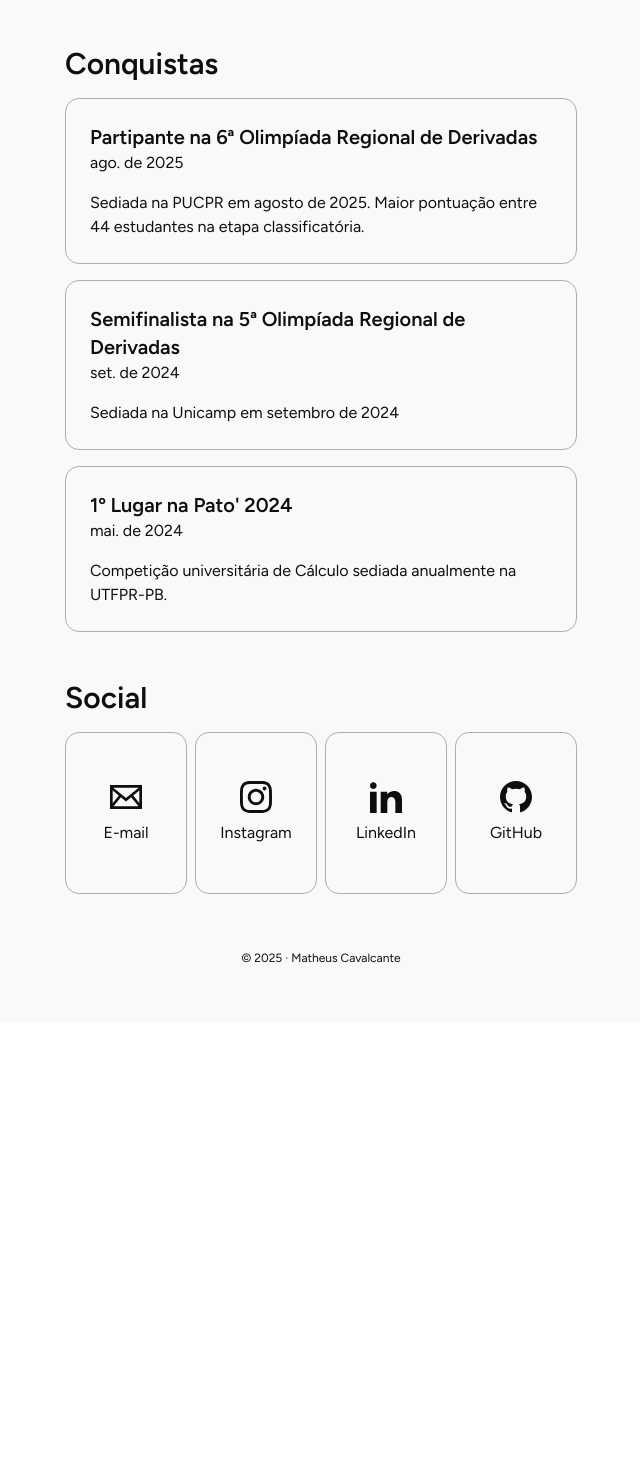
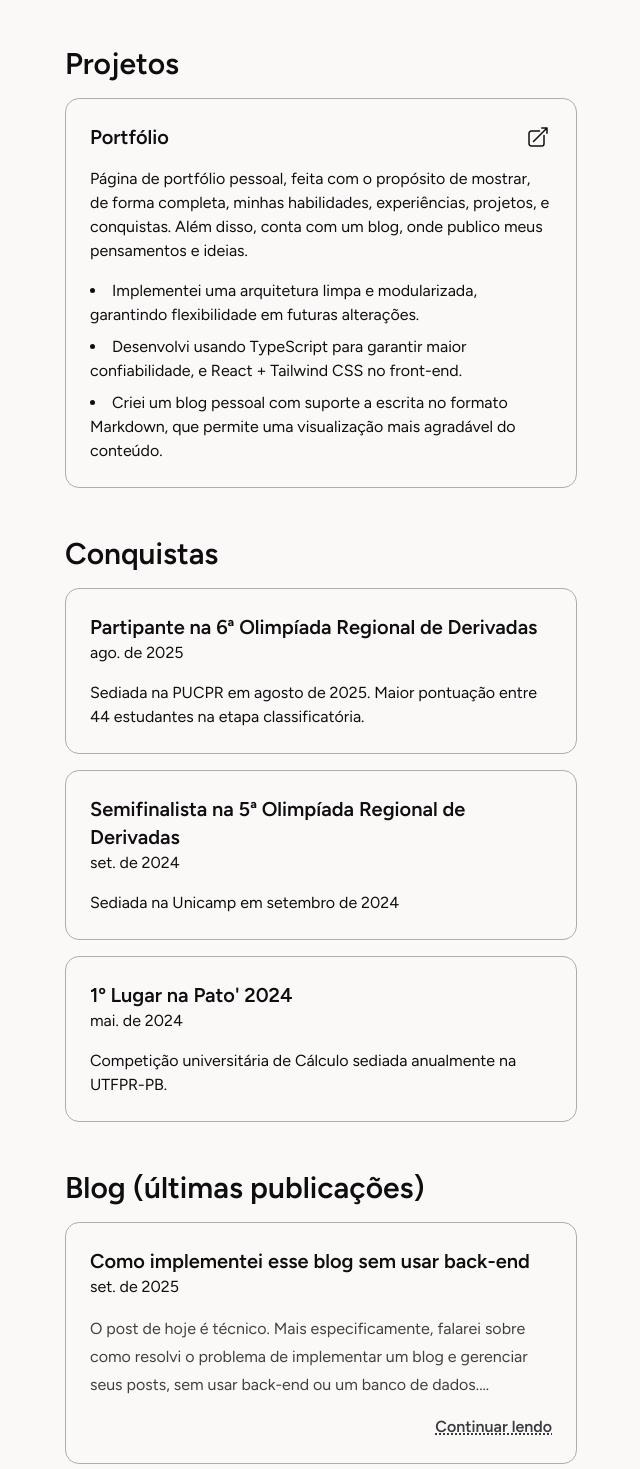
Before and after one commit to mcavalcantes/portfolio, a React (Vite) app: page / in a window 1280 px wide. Shown: the part 1581-3050 px from the top of the page, without its empty margins (319-959 px from the left). Before the commit the page ends 2603 px from the top, so only its background shows below. Built offline with nearby package versions, Linux system fonts and the light colour scheme.

Commit message:
created two new sections and optimized preview rendering for blog posts

```diff
--- /dev/null
+++ b/src/components/svgs/heroicons/ArrowTopRightOnSquare.tsx
@@ -0,0 +1,22 @@
+export function ArrowTopRightOnSquare({
+  className = "size-6",
+}: {
+  className?: string;
+}) {
+  return (
+    <svg
+      xmlns="http://www.w3.org/2000/svg"
+      fill="none"
+      viewBox="0 0 24 24"
+      strokeWidth={1.5}
+      stroke="currentColor"
+      className={className}
+    >
+      <path
+        strokeLinecap="round"
+        strokeLinejoin="round"
+        d="M13.5 6H5.25A2.25 2.25 0 0 0 3 8.25v10.5A2.25 2.25 0 0 0 5.25 21h10.5A2.25 2.25 0 0 0 18 18.75V10.5m-10.5 6L21 3m0 0h-5.25M21 3v5.25"
+      />
+    </svg>
+  );
+}
--- a/src/components/svgs/heroicons/index.ts
+++ b/src/components/svgs/heroicons/index.ts
@@ -1,3 +1,4 @@
 export * from "./ArrowDownTray";
 export * from "./Sun";
 export * from "./Moon";
+export * from "./ArrowTopRightOnSquare";
--- a/src/data/index.ts
+++ b/src/data/index.ts
@@ -1,4 +1,6 @@
 export * from "./skills";
 export * from "./experiences";
+export * from "./projects";
 export * from "./achievements";
+export * from "./posts";
 export * from "./socials";
--- a/src/data/projects.ts
+++ b/src/data/projects.ts
@@ -1 +1,18 @@
-// future stuff
+export const PROJECTS: {
+  link: string;
+  title: string;
+  description: string;
+  bullets: string[];
+}[] = [
+  {
+    link: "https://cavalcante.netlify.app/",
+    title: "Portfólio",
+    description:
+      "Página de portfólio pessoal, feita com o propósito de mostrar, de forma completa, minhas habilidades, experiências, projetos, e conquistas. Além disso, conta com um blog, onde publico meus pensamentos e ideias.",
+    bullets: [
+      "Implementei uma arquitetura limpa e modularizada, garantindo flexibilidade em futuras alterações.",
+      "Desenvolvi usando TypeScript para garantir maior confiabilidade, e React + Tailwind CSS no front-end.",
+      "Criei um blog pessoal com suporte a escrita no formato Markdown, que permite uma visualização mais agradável do conteúdo.",
+    ],
+  },
+];
--- a/src/pages/blog.tsx
+++ b/src/pages/blog.tsx
@@ -1,4 +1,4 @@
-import { POSTS } from "@/data/posts";
+import { POSTS } from "@/data";
 import Markdown from "react-markdown";
 import remarkGfm from "remark-gfm";
 
@@ -26,7 +26,7 @@ export function Blog() {
                 </div>
                 <div className="prose prose-neutral dark:prose-invert line-clamp-5 max-w-none md:line-clamp-4 xl:line-clamp-3">
                   <Markdown remarkPlugins={[remarkGfm]}>
-                    {post.content}
+                    {post.content.slice(0, 300) + "..."}
                   </Markdown>
                 </div>
                 <div className="flex justify-end">
--- a/src/pages/home.tsx
+++ b/src/pages/home.tsx
@@ -1,7 +1,21 @@
 import { Header } from "../components/Header";
 import { Footer } from "../components/Footer";
 
-import { SKILLS, EXPERIENCES, ACHIEVEMENTS, SOCIALS } from "../data";
+import { Link } from "react-router";
+import { ArrowTopRightOnSquare } from "@/components/svgs/heroicons";
+
+import {
+  SKILLS,
+  EXPERIENCES,
+  PROJECTS,
+  ACHIEVEMENTS,
+  POSTS,
+  SOCIALS,
+} from "../data";
+
+import Markdown from "react-markdown";
+import remarkGfm from "remark-gfm";
+
 import { formatDateShort } from "../lib/formatDateShort";
 
 import SplitText from "../components/SplitText";
@@ -83,6 +97,34 @@ export function Home() {
         </section>
 
         <section className="flex flex-col">
+          <h2 className="py-4 text-3xl font-semibold">Projetos</h2>
+          <ul className="flex flex-col gap-4">
+            {PROJECTS.map((project, index) => (
+              <li key={index}>
+                <div className="flex flex-col gap-4 rounded-xl border border-(--gray-5) p-6 dark:border-(--gray-4)">
+                  <div className="flex items-center justify-between">
+                    <h3 className="text-xl font-semibold">{project.title}</h3>
+                    <a
+                      href={project.link}
+                      target="_blank"
+                      className="rounded p-0.5 transition hover:bg-(--gray-8) dark:hover:bg-(--gray-1)"
+                    >
+                      <ArrowTopRightOnSquare />
+                    </a>
+                  </div>
+                  <p>{project.description}</p>
+                  <ul className="flex list-inside list-disc flex-col gap-2">
+                    {project.bullets.map((bullet, index) => (
+                      <li key={index}>{bullet}</li>
+                    ))}
+                  </ul>
+                </div>
+              </li>
+            ))}
+          </ul>
+        </section>
+
+        <section className="flex flex-col">
           <h2 className="py-4 text-3xl font-semibold">Conquistas</h2>
           <ul className="flex flex-col gap-4">
             {ACHIEVEMENTS.map((achievement, index) => (
@@ -95,6 +137,37 @@ export function Home() {
                     <div>{formatDateShort(achievement.date)}</div>
                   </div>
                   <p>{achievement.description}</p>
+                </div>
+              </li>
+            ))}
+          </ul>
+        </section>
+
+        <section className="flex flex-col">
+          <h2 className="py-4 text-3xl font-semibold">
+            Blog (últimas publicações)
+          </h2>
+          <ul className="flex flex-col gap-4">
+            {POSTS.slice(0, 3).map((post, index) => (
+              <li key={index}>
+                <div className="flex flex-col gap-4 rounded-xl border border-(--gray-5) p-6 dark:border-(--gray-4)">
+                  <div className="flex flex-col">
+                    <h2 className="text-xl font-semibold">{post.title}</h2>
+                    <div>{formatDateShort(post.date)}</div>
+                  </div>
+                  <div className="prose prose-neutral dark:prose-invert line-clamp-5 max-w-none md:line-clamp-4 xl:line-clamp-3">
+                    <Markdown remarkPlugins={[remarkGfm]}>
+                      {post.content.slice(0, 300) + "..."}
+                    </Markdown>
+                  </div>
+                  <div className="flex justify-end">
+                    <Link
+                      to={`/blog/${post.slug}`}
+                      className="font-semibold text-(--gray-4) underline decoration-dotted decoration-2 dark:text-(--gray-5)"
+                    >
+                      Continuar lendo
+                    </Link>
+                  </div>
                 </div>
               </li>
             ))}
```
Also changed, not shown: 1 other file (tests, documents, lock files or other folders).
